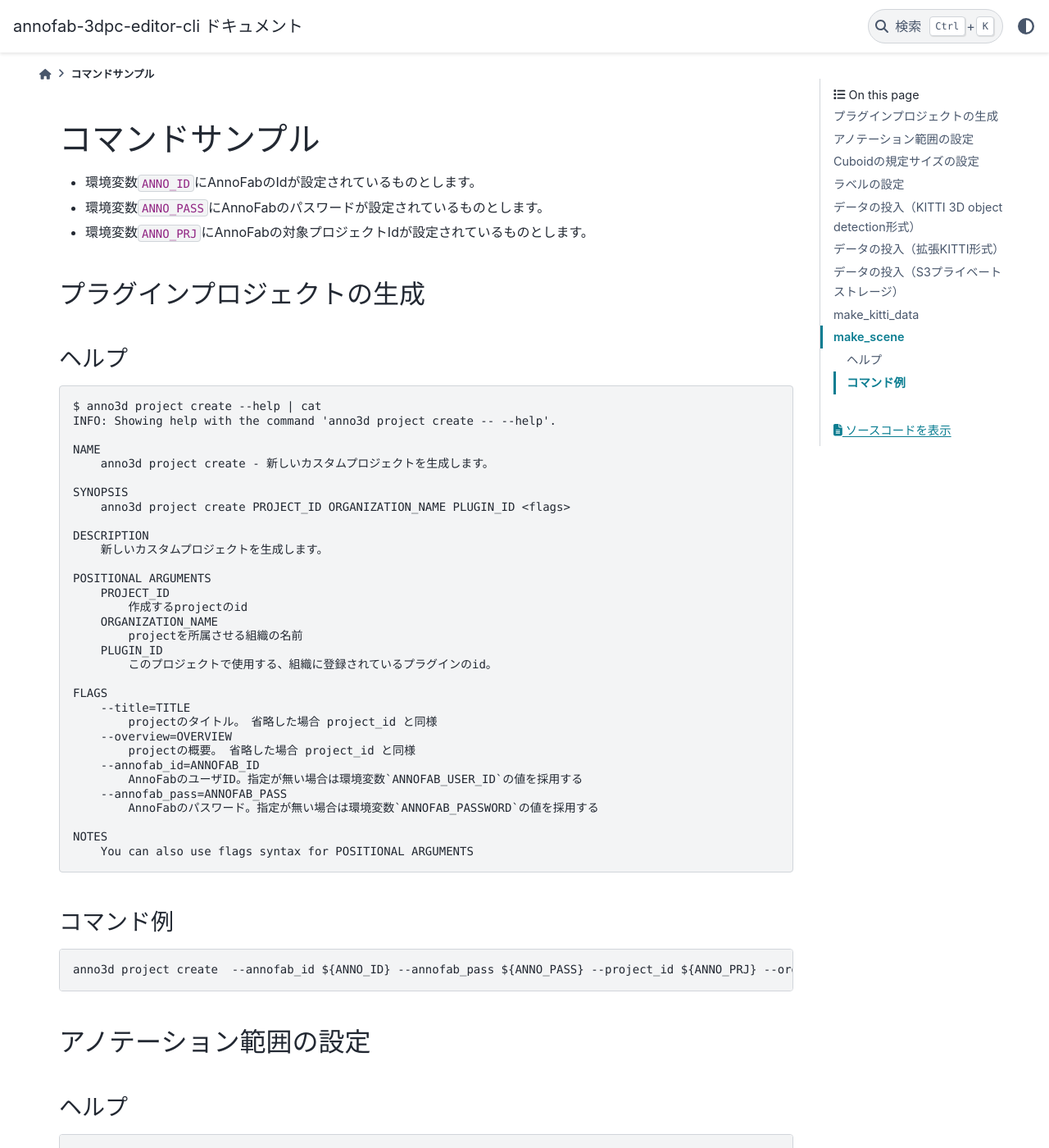
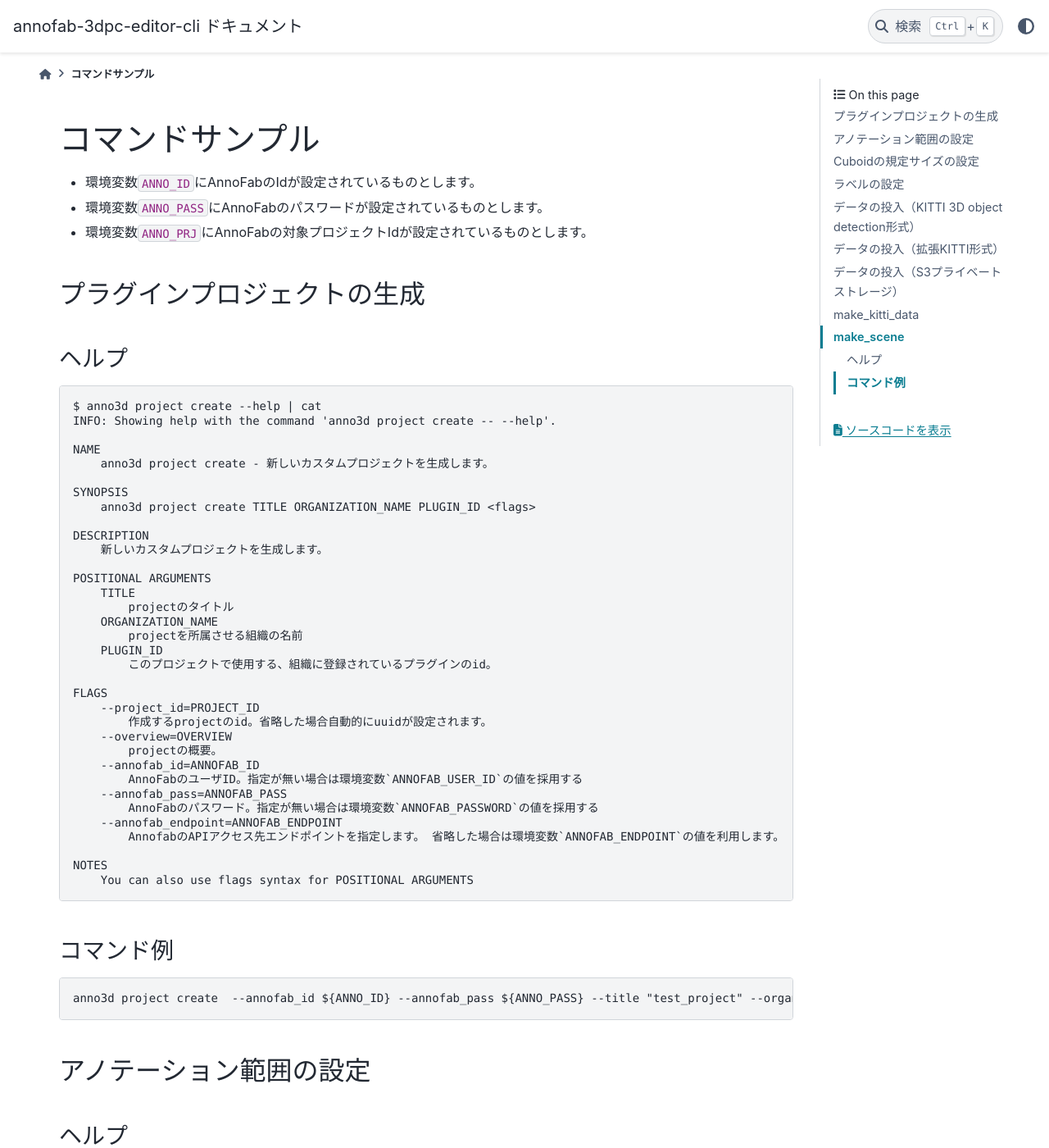
Before and after one commit to kurusugawa-computer/annofab-3dpc-editor-cli, a Sphinx documentation site: the page built from docs/user_guide/command_sample.md, in a window 1280 px wide and 1400 px high. Shown: the whole window at 82% size. Built offline with Sphinx 7.4.7 and the PyData theme 0.15.4, drawn with Linux system fonts in a browser that asks for light colours.

Commit message:
ドキュメント修正、コメント修正

````diff
--- a/docs/user_guide/command_sample.md
+++ b/docs/user_guide/command_sample.md
@@ -16,28 +16,30 @@
     anno3d project create - 新しいカスタムプロジェクトを生成します。
 
 SYNOPSIS
-    anno3d project create PROJECT_ID ORGANIZATION_NAME PLUGIN_ID <flags>
+    anno3d project create TITLE ORGANIZATION_NAME PLUGIN_ID <flags>
 
 DESCRIPTION
     新しいカスタムプロジェクトを生成します。
 
 POSITIONAL ARGUMENTS
-    PROJECT_ID
-        作成するprojectのid
+    TITLE
+        projectのタイトル
     ORGANIZATION_NAME
         projectを所属させる組織の名前
     PLUGIN_ID
         このプロジェクトで使用する、組織に登録されているプラグインのid。
 
 FLAGS
-    --title=TITLE
-        projectのタイトル。　省略した場合 project_id と同様
+    --project_id=PROJECT_ID
+        作成するprojectのid。省略した場合自動的にuuidが設定されます。
     --overview=OVERVIEW
-        projectの概要。 省略した場合 project_id と同様
+        projectの概要。
     --annofab_id=ANNOFAB_ID
         AnnoFabのユーザID。指定が無い場合は環境変数`ANNOFAB_USER_ID`の値を採用する
     --annofab_pass=ANNOFAB_PASS
         AnnoFabのパスワード。指定が無い場合は環境変数`ANNOFAB_PASSWORD`の値を採用する
+    --annofab_endpoint=ANNOFAB_ENDPOINT
+        AnnofabのAPIアクセス先エンドポイントを指定します。 省略した場合は環境変数`ANNOFAB_ENDPOINT`の値を利用します。                              環境変数も指定されていない場合、デフォルトのエンドポイント（https://annofab.com）を利用します
 
 NOTES
     You can also use flags syntax for POSITIONAL ARGUMENTS
@@ -48,7 +50,7 @@
 #### コマンド例
 
 ```
-anno3d project create  --annofab_id ${ANNO_ID} --annofab_pass ${ANNO_PASS} --project_id ${ANNO_PRJ} --organization_name "3dpc-editor-devel" --plugin_id "ace7bf49-aefb-4db2-96ad-805496bd40aa"
+anno3d project create  --annofab_id ${ANNO_ID} --annofab_pass ${ANNO_PASS} --title "test_project" --organization_name "3dpc-editor-devel" --plugin_id "ace7bf49-aefb-4db2-96ad-805496bd40aa"
 ```
 
 
````
Also changed, not shown: 1 other file.
